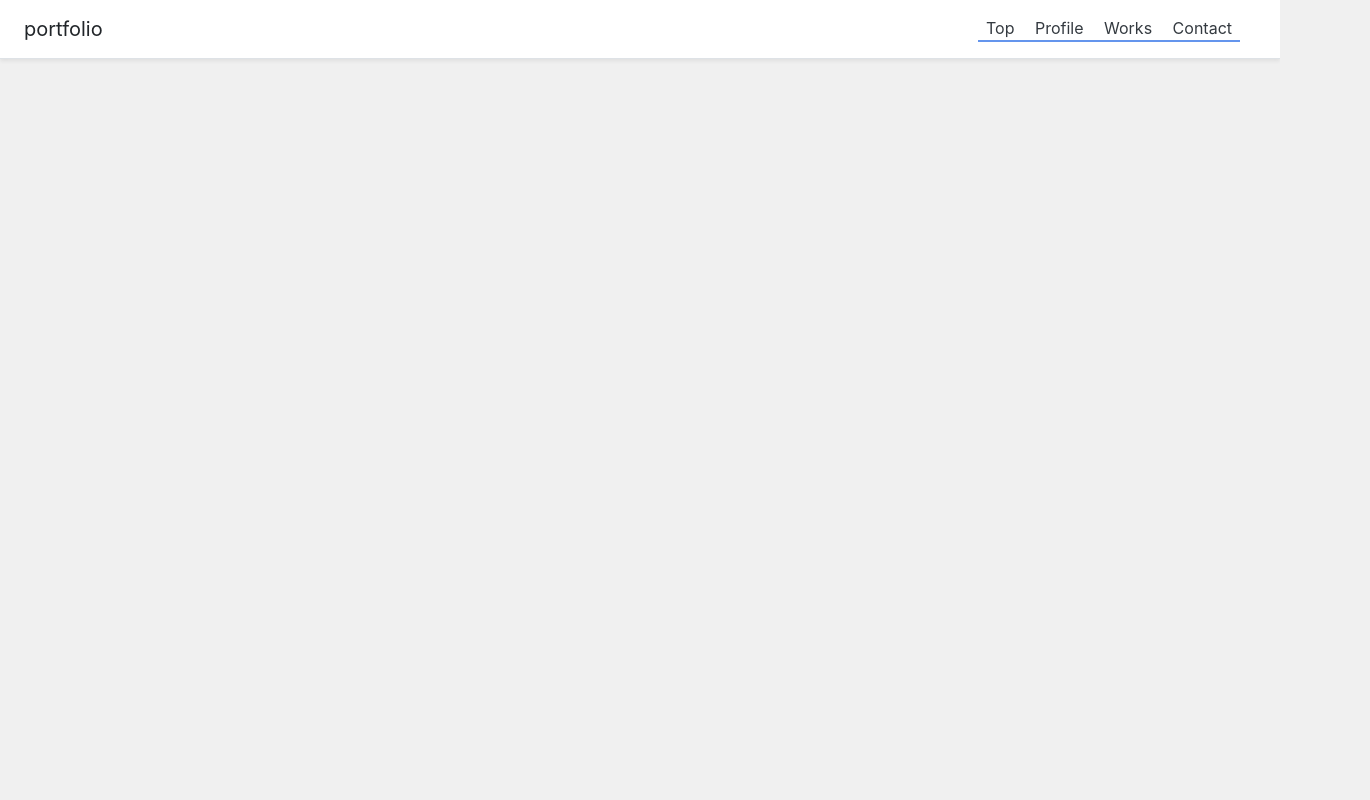
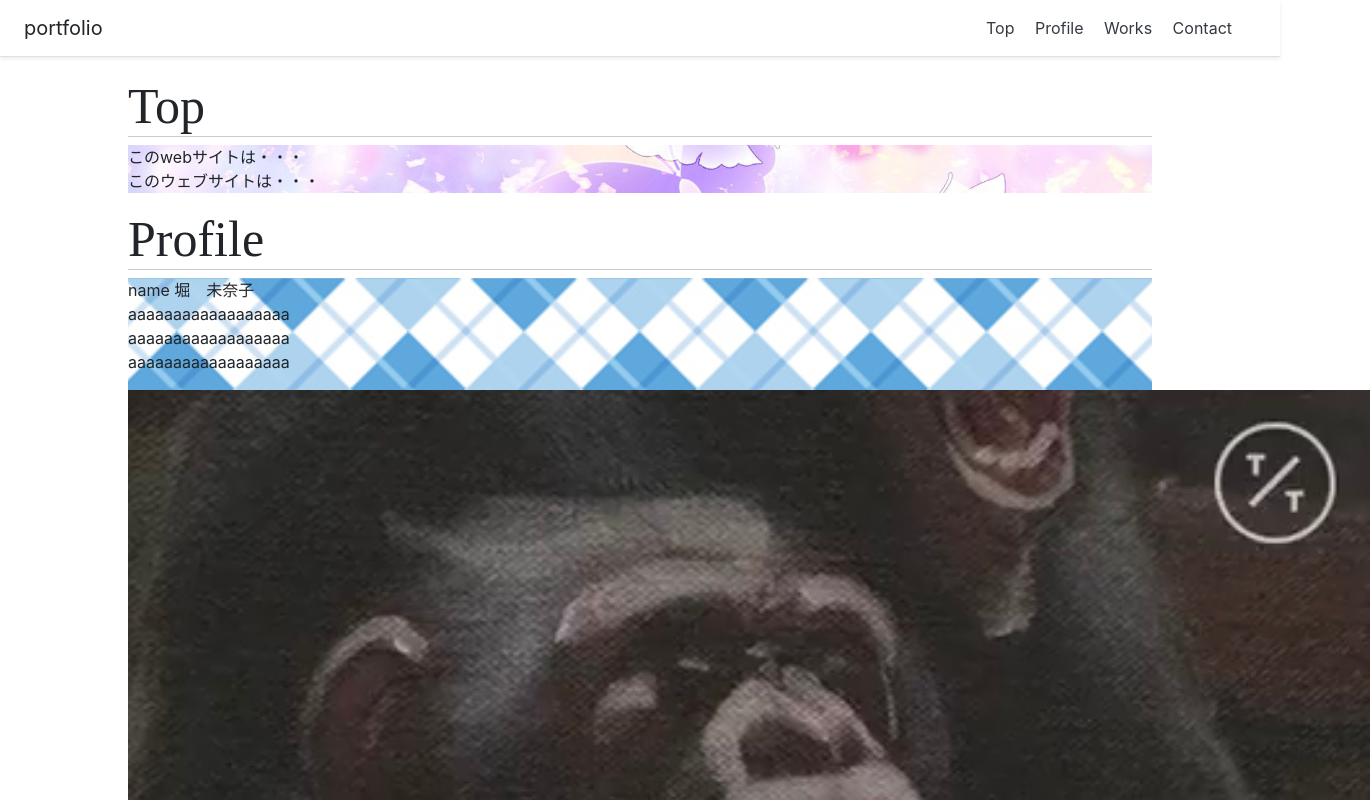
Before and after one commit to Minako-Hori/portfolio, a plain HTML site: page index.html in a window 1280 px wide. Shown: the top 800 px of the page, 1370 px wide, since content can reach past the window. Drawn offline with nearby package versions, Linux system fonts and the light colour scheme.

Commit message:
no message

```diff
--- a/index.html
+++ b/index.html
@@ -10,10 +10,10 @@
 </head>
 
 <body>
-
-  <body>
+  <!-- ナビゲーションバー -->
   <div class="d-flex flex-column flex-md-row align-items-center p-3 px-md-4 mb-3 bg-white border-bottom shadow-sm">
     <h5 class="my-0 mr-md-auto font-weight-normal">portfolio</h5>
+
     <nav class="my-2 my-md-0 mr-md-3">
       <a class="p-2 text-dark" href="#">Top</a>
       <a class="p-2 text-dark" href="#">Profile</a>
@@ -21,8 +21,58 @@
       <a class="p-2 text-dark" href="#">Contact</a>
     </nav>
   </div>
-    <div id="wrap">
-      <div class="content"></div>
+
+  <div class="wrap">
+
+    <!-- トップ -->
+    <h1 class="Top">Top</h1>
+    <div class="Top">
+      <p>このwebサイトは・・・　<br>このウェブサイトは・・・</p>
+    </div>
+
+    <!-- プロフィール -->
+    <h1 class="Profile">Profile</h1>
+    <div class="Profile">
+      <!-- 自己紹介文と自画像 -->
+      <section class="Profile clearfix">
+        <div class="Profile-txt">
+          <p><span>name 堀　未奈子</span>
+            <br>aaaaaaaaaaaaaaaaaa
+            <br>aaaaaaaaaaaaaaaaaa
+            <br>aaaaaaaaaaaaaaaaaa
+          </p>
+        </div>
+        <img src="image/IMG_1105.jpg" alt="堀未奈子のプロフィール画像" 　class="Profile-image">
+      </section>
+
+      <!-- 経歴 -->
+      <section class="career">
+        <h3 class="icon">Career and Job history</h3>
+        <table>
+          <tr>
+            <th>2014年4月</th>
+            <td>大阪電気通信大学　総合情報学部　情報学科　入学</td>
+          </tr>
+          <tr>
+            <th>2016年12月</th>
+            <td>卒業研究　あー</td>
+          </tr>
+          <tr>
+            <th>2018年3月</th>
+            <td>大阪電気通信大学　総合情報学部　情報学科　卒業
+            </td>
+          </tr>
+          <tr>
+            <th>2018年4月</th>
+            <td>株式会社IDOM　入社</td>
+          </tr>
+          <tr>
+            <th>2019年12月</th>
+            <td>株式会社IDOM　退社</td>
+          </tr>
+        </table>
+      </section>
+    </div>
   </div>
 </body>
 
--- a/style.css
+++ b/style.css
@@ -1,24 +1,75 @@
 @charset "utf-8";
 
+/*全体的な装飾*/
 body {
     margin: 0;
     padding: 0;
-    background-color: #f0f0f0;
 }
 
+/*ナビゲーションバーの全体装飾*/
 ul.global-nav {
     font-size: 30px;
     color: black;
 }
 
-ul.global-nav li {
-    list-style: none;
-    float: left;
-}
-nav{
+/*ナビゲーションバーの一部分の装飾*/
+/*nav{
     text-align: center;
     border-bottom: 2px solid cornflowerblue;
-}
+}*/
+
+/*ナビゲーションバーが浮き上がっている仕上がり*/
 div.head-bottom{
     display: inline-block;
 }
+
+div.wrap{
+    clear: both;
+    margin-top: 5px;
+    padding: 3px 0;
+    margin: 0 auto;
+    padding-left: 10%;
+    padding-right:  10%;1
+}
+
+/*各大見出しの装飾*/
+h1.Top{
+    font-family: 'Bitter', serif;
+    font-size: 50px;
+    border-bottom: 1px solid #cccccc;
+}
+h1.Profile{
+    font-family: 'Bitter', serif;
+    font-size: 50px;
+    border-bottom: 1px solid #cccccc;
+}
+
+/*トップの全体装飾*/
+div.Top{
+    background-image: url(./image/tyoutyo.jpg);
+    background-repeat: no-repeat; /*画像を繰り返さない*/
+    background-position: center center; /*画像の表示開始位置を指定*/
+    background-attachment: fixed; /*画像の表示位置を固定*/
+    background-size: cover;
+    /* opacity: 0.55; 55％不透明度(＝45％透過) */
+    /* background-color: #ffffff; */
+}
+
+/*プロフィールの全体装飾*/
+div.Profile{
+    background-image: url(./image/tyakku.jpg);
+    background-repeat: no-repeat; /*画像を繰り返さない*/
+    background-position: center center; /*画像の表示開始位置を指定*/
+    background-attachment: fixed; /*画像の表示位置を固定*/
+    background-size: cover;
+}
+
+div.profile-txt{
+    width: 540px;
+    float: left;
+}
+
+img.Profile-image{
+    width: 25px;
+    height: 25px;
+}
```
Also changed, not shown: image/IMG_1105.jpg (added), image/KAZ829001_TP_V.jpg (added), image/tyakku.jpg (added), image/tyoutyo.jpg (added). Lines whose indentation alone changed are shown as unchanged.
